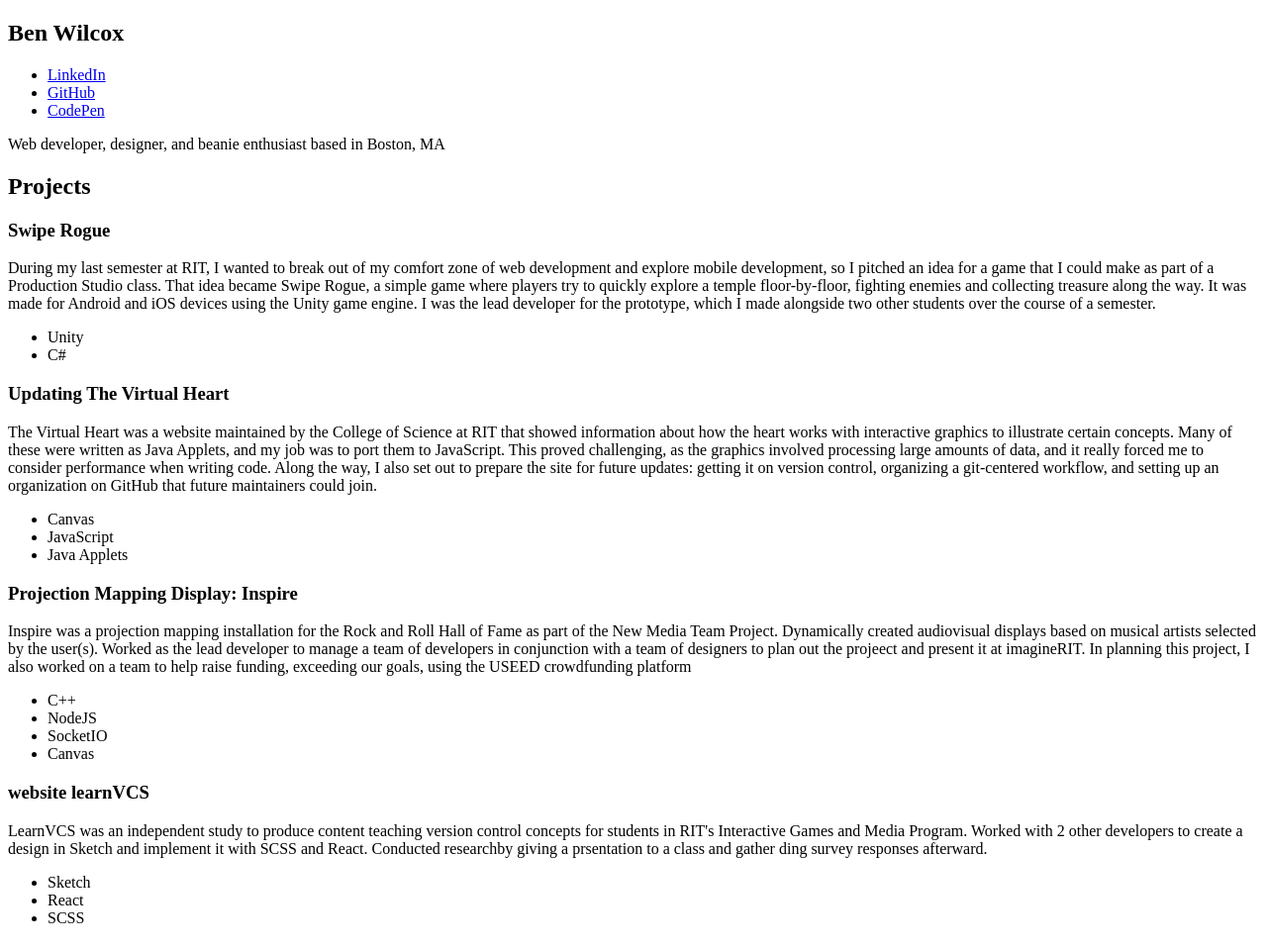
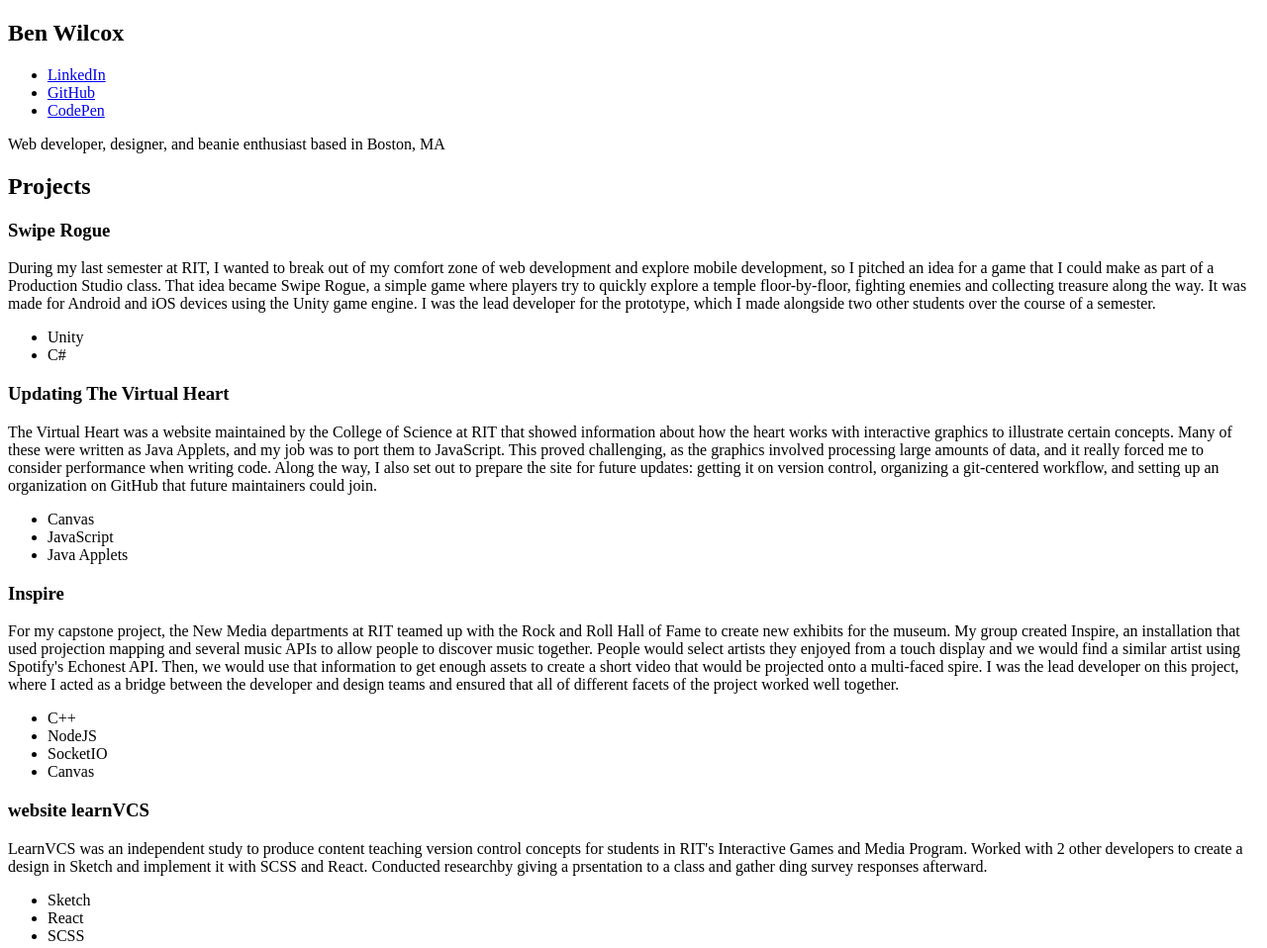
Before and after one commit to reccanti/gatsby-portfolio, a Gatsby site: page / in a window 1280 px wide. Shown: the whole page at 99% size. Built offline with nearby package versions, Linux system fonts and the light colour scheme; Gatsby itself is replaced by a stand-in of ours.

Commit message:
Update inspire copy

```diff
--- a/data/inspire/base.md
+++ b/data/inspire/base.md
@@ -1,5 +1,7 @@
 ---
-headline: "Projection Mapping Display: Inspire"
+headline: "Inspire"
 ---
-Inspire was a projection mapping installation for the Rock and Roll Hall of Fame as part of the New Media Team Project. Dynamically created audiovisual displays based on musical artists selected by the user(s). Worked as the lead developer to manage a team of developers in conjunction with a team of designers to plan out the projeect and present it at imagineRIT. In planning this project, I also worked on a team to help raise funding, exceeding our goals, using the USEED crowdfunding platform
+
+For my capstone project, the New Media departments at RIT teamed up with the Rock and Roll Hall of Fame to create new exhibits for the museum. My group created Inspire, an installation that used projection mapping and several music APIs to allow people to discover music together. People would select artists they enjoyed from a touch display and we would find a similar artist using Spotify's Echonest API. Then, we would use that information to get enough assets to create a short video that would be projected onto a multi-faced spire. I was the lead developer on this project, where I acted as a bridge between the developer and design teams and ensured that all of different facets of the project worked well together.
+
 <!-- end -->
--- a/src/pages/index.js
+++ b/src/pages/index.js
@@ -95,7 +95,7 @@
 	      { projectPosts[projectName].tools ? (
 	      <ul>
 	        {projectPosts[projectName].tools.map(tool =>
-		  <li>{tool}</li>
+		  <li key={tool}>{tool}</li>
 	        )}
 	      </ul>
 	      ) : null }
```
